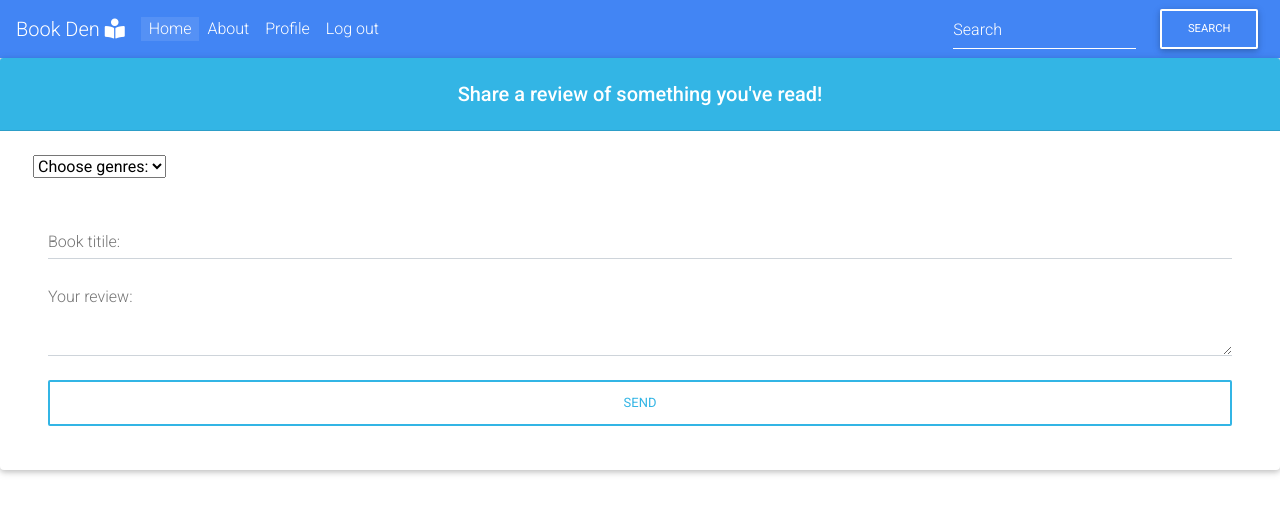
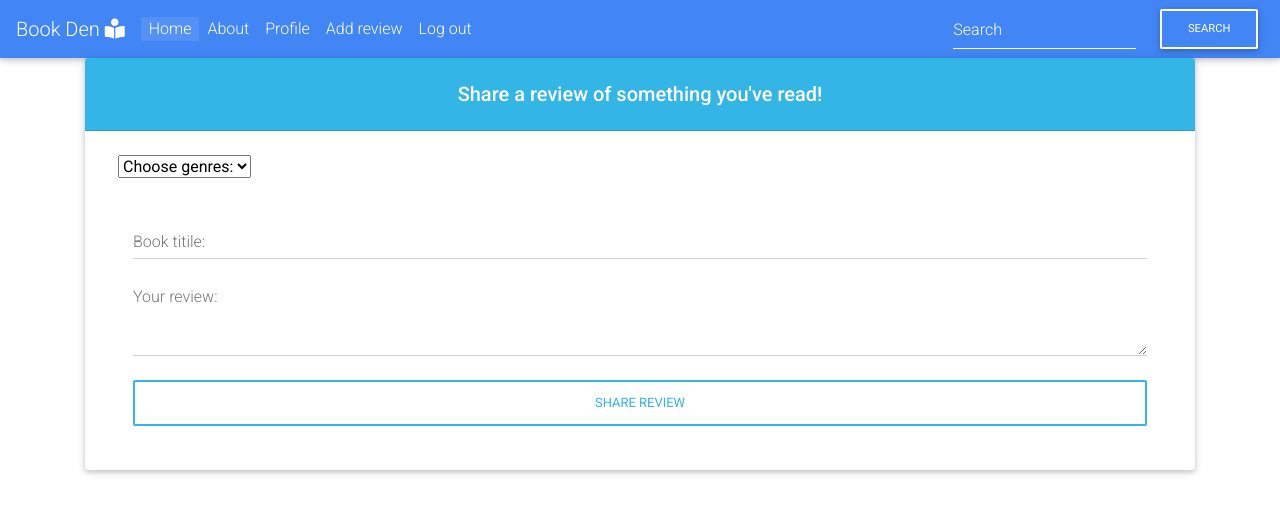
Before and after one commit to Abelyem/MS3-project, a Flask app: page /add_review in a window 1280 px wide. Shown: the top 514 px of the page. Run offline with Flask 2, Linux system fonts and the light colour scheme; the visitor is signed in with stand-in values (Sample User, id 1); data that the repository does not hold is empty; some libraries are stand-ins or nearby versions.

Commit message:
Added main tag with container class to base.html - form in add review page now centered, and not reaching full width of screen

```diff
--- a/templates/add_review.html
+++ b/templates/add_review.html
@@ -1,6 +1,7 @@
 {% extends "base.html" %} {% block content %}
 
-<!-- Material form contact --->
+
+<!-- Material form contact ----------------------------->
 
 
 <div class="card">
@@ -13,7 +14,7 @@
     <div class="card-body px-lg-5 pt-0">
 
         <!-- Form -->
-        <form class="text-center" method="POST" action="">
+        <form class="text-center" action="{{ url_for('add_review') }}" method="POST">
 
         <!-- Genre selector -->
 <div class="row">
@@ -38,7 +39,7 @@
             </div>
 
             <!-- Send button -->
-            <button class="btn btn-outline-info btn-rounded btn-block z-depth-0 my-4 waves-effect" type="submit">Send</button>
+            <button class="btn btn-outline-info btn-rounded btn-block z-depth-0 my-4 waves-effect" type="submit">Share review</button>
 
         </form>
         <!-- Form -->
--- a/templates/base.html
+++ b/templates/base.html
@@ -66,6 +66,9 @@
             <a class="nav-link" href="{{ url_for('profile', username=session['user']) }}">Profile</a>
           </li>
           <li class="nav-item">
+            <a class="nav-link" href="{{ url_for('add_review') }}">Add review</a>
+          </li>
+          <li class="nav-item">
             <a class="nav-link" href="{{ url_for('logout') }}">Log out</a>
           </li>
 
@@ -121,7 +124,10 @@
       {% endif %} {% endwith %}
     </section>
 
-    {% block content %} {% endblock %}
+    <main class="container">
+        {% block content %}
+        {% endblock %}
+    </main>
 
     <!-- Scripts below copied from mdbootstrap.com -->
     <script
```
